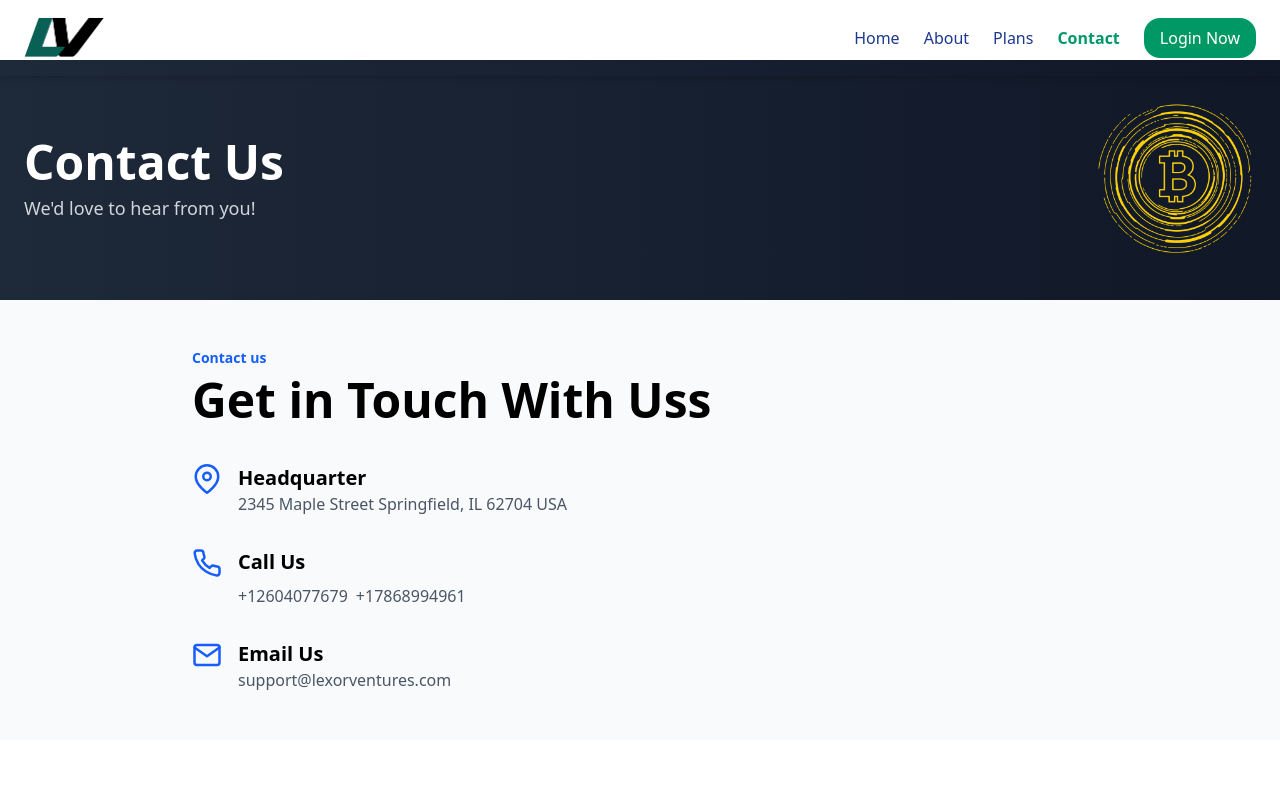
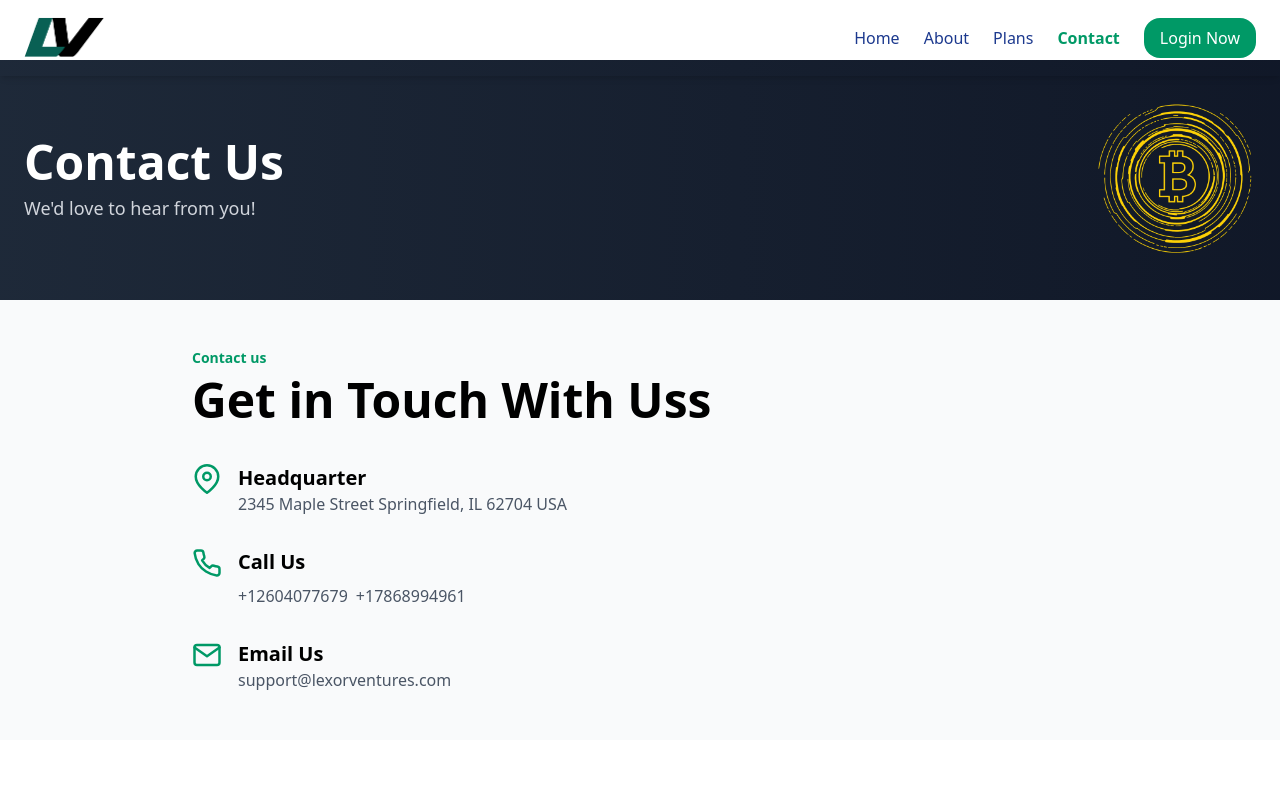
Before and after one commit to Lexorr/fq, a React (Vite) app in the folder frontend/: page /contact in a window 1280 px wide. Shown: the top 800 px of the page. Built offline with nearby package versions, Linux system fonts and the light colour scheme; no server answers.

Commit message:
contact text

```diff
--- a/frontend/src/components/ContactSection1.tsx
+++ b/frontend/src/components/ContactSection1.tsx
@@ -4,7 +4,7 @@ const ContactSection1 = () => {
   return (
     <div className="p-6 md:p-12 bg-gray-50">
       <div className="max-w-4xl mx-auto text-center md:text-left">
-        <p className="text-sm text-blue-600 font-semibold">Contact us</p>
+        <p className="text-sm text-emerald-600 font-semibold">Contact us</p>
         <h1 className="text-3xl md:text-5xl font-bold my-2">
           Get in Touch With Uss
         </h1>
@@ -13,7 +13,7 @@ const ContactSection1 = () => {
         <div className="space-y-8">
           {/* Location */}
           <div className="flex flex-col md:flex-row items-center md:items-start gap-4">
-            <FiMapPin className="text-3xl text-blue-600" />
+            <FiMapPin className="text-3xl text-emerald-600" />
             <div className="text-center md:text-left">
               <h2 className="text-xl font-semibold">Headquarter</h2>
               <p className="text-gray-600">2345 Maple Street Springfield, IL 62704 USA</p>
@@ -22,7 +22,7 @@ const ContactSection1 = () => {
 
           {/* Phone */}
           <div className="flex flex-col md:flex-row items-center md:items-start gap-4">
-            <FiPhone className="text-3xl text-blue-600" />
+            <FiPhone className="text-3xl text-emerald-600" />
             <div className="text-center md:text-left">
               <h2 className="text-xl font-semibold">Call Us</h2>
               <div className='flex flex-col mt-2 md:flex-row gap-2'>
@@ -34,7 +34,7 @@ const ContactSection1 = () => {
 
           {/* Email */}
           <div className="flex flex-col md:flex-row items-center md:items-start gap-4">
-            <FiMail className="text-3xl text-blue-600" />
+            <FiMail className="text-3xl text-emerald-600" />
             <div className="text-center md:text-left">
               <h2 className="text-xl font-semibold">Email Us</h2>
               <p className="text-gray-600">support@lexorventures.com</p>
```
